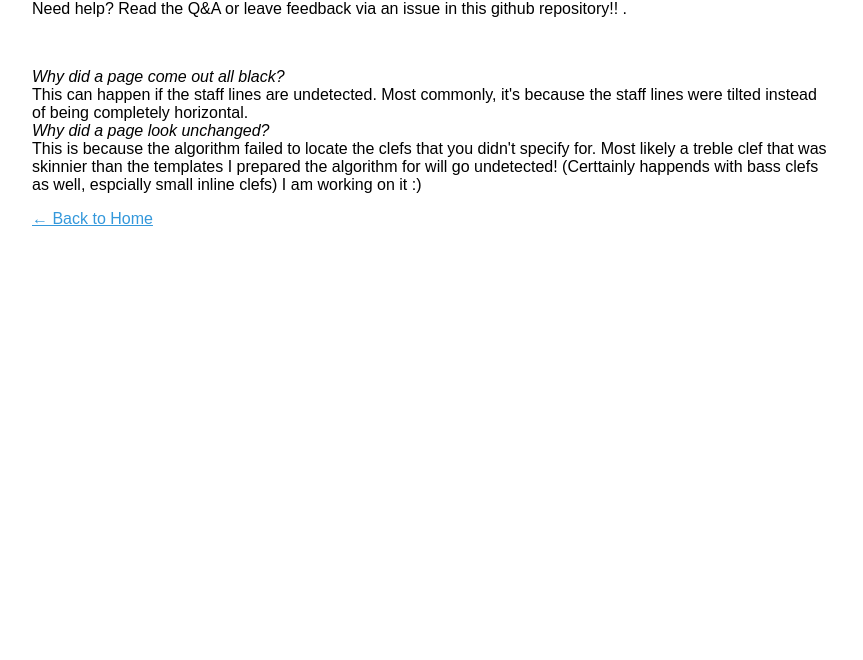
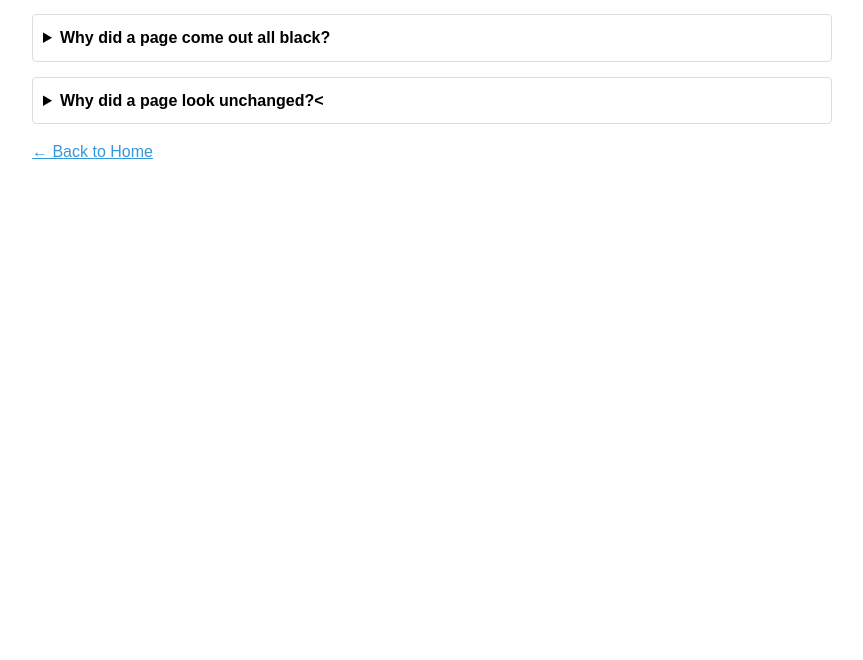
Before and after one commit to DJVonrhein/DJVonrhein.github.io, a plain HTML site: page support.html in a window 1280 px wide. Shown: the part 140-800 px from the top of the page, without its empty margins (208-1071 px from the left). Drawn offline with Linux system fonts and the light colour scheme.

Commit message:
Update support.html

```diff
--- a/support.html
+++ b/support.html
@@ -1,5 +1,37 @@
+
+
+
 <!DOCTYPE html>
-<html>
+<html lang="en">
+<head>
+  <meta charset="UTF-8">
+  <title>Q&A Page</title>
+  <style>
+    body {
+      font-family: Arial, sans-serif;
+      margin: 40px;
+      line-height: 1.6;
+    }
+    details {
+      margin-bottom: 15px;
+      border: 1px solid #ddd;
+      border-radius: 4px;
+      padding: 10px;
+    }
+    summary {
+      font-weight: bold;
+      cursor: pointer;
+    }
+    p {
+      margin: 10px 0 0;
+    }
+  </style>
+</head>
+
+
+
+
+
 <head>
   <title>Support</title>
   <meta name="viewport" content="width=device-width, initial-scale=1">
@@ -9,19 +41,26 @@
     a { color: #3498db; }
   </style>
 </head>
+
+
 <body>
-  <h1>Support</h1>
-  <p>Need help? Read the Q&A or leave feedback via an issue in this github repository!! <a href="https://github.com/DJVonrhein/DJVonrhein.github.io/issues"></a>.</p>
-  <br>
-  <p>
-  <i>Why did a page come out all black?</i>
-  <br>
-  This can happen if the staff lines are undetected. Most commonly, it's because the staff lines were tilted instead of being completely horizontal.
-  <br>
-  <i>Why did a page look unchanged?</i>
-  <br>
-  This is because the algorithm failed to locate the clefs that you didn't specify for. Most likely a treble clef that was skinnier than the templates I prepared the algorithm for will go undetected! (Certtainly happends with bass clefs as well, espcially small inline clefs) I am working on it :)
-  </p>
-  <a href="/">← Back to Home</a>
+<h1>Q&A</h1>
+
+<details>
+  <summary>Why did a page come out all black?</summary>
+  <p>This can happen if the staff lines are undetected. Most commonly, it's because the staff lines were tilted instead of being completely horizontal.</p>
+</details>
+
+<details>
+  <summary>Why did a page look unchanged?<</summary>
+  <p>This is because the algorithm failed to locate the clefs that you didn't specify for. Most likely a treble clef that was skinnier than the templates I prepared the algorithm for will go undetected! (Certtainly happends with bass clefs as well, espcially small inline clefs) I am working on it :)</p>
+</details>
+
+
+</body>
+
+
+
+<a href="/">← Back to Home</a>
 </body>
 </html>
```
